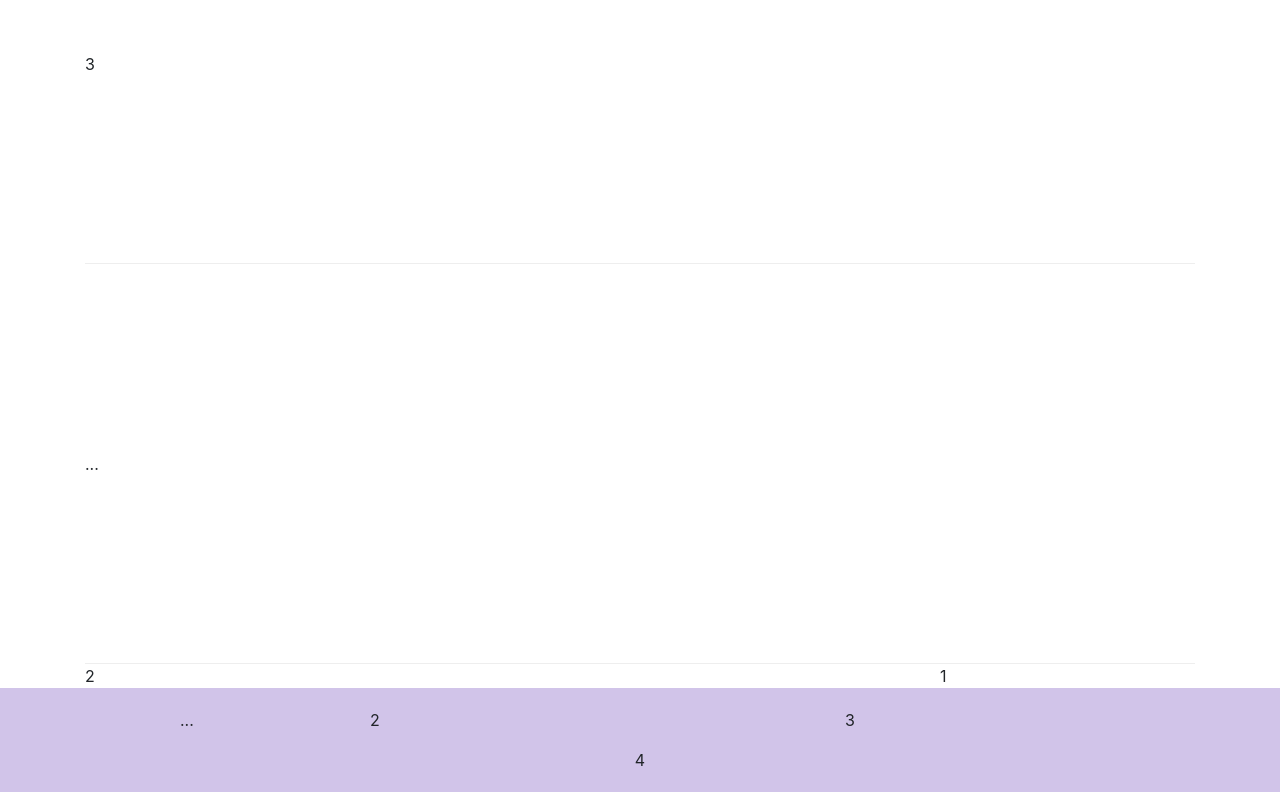
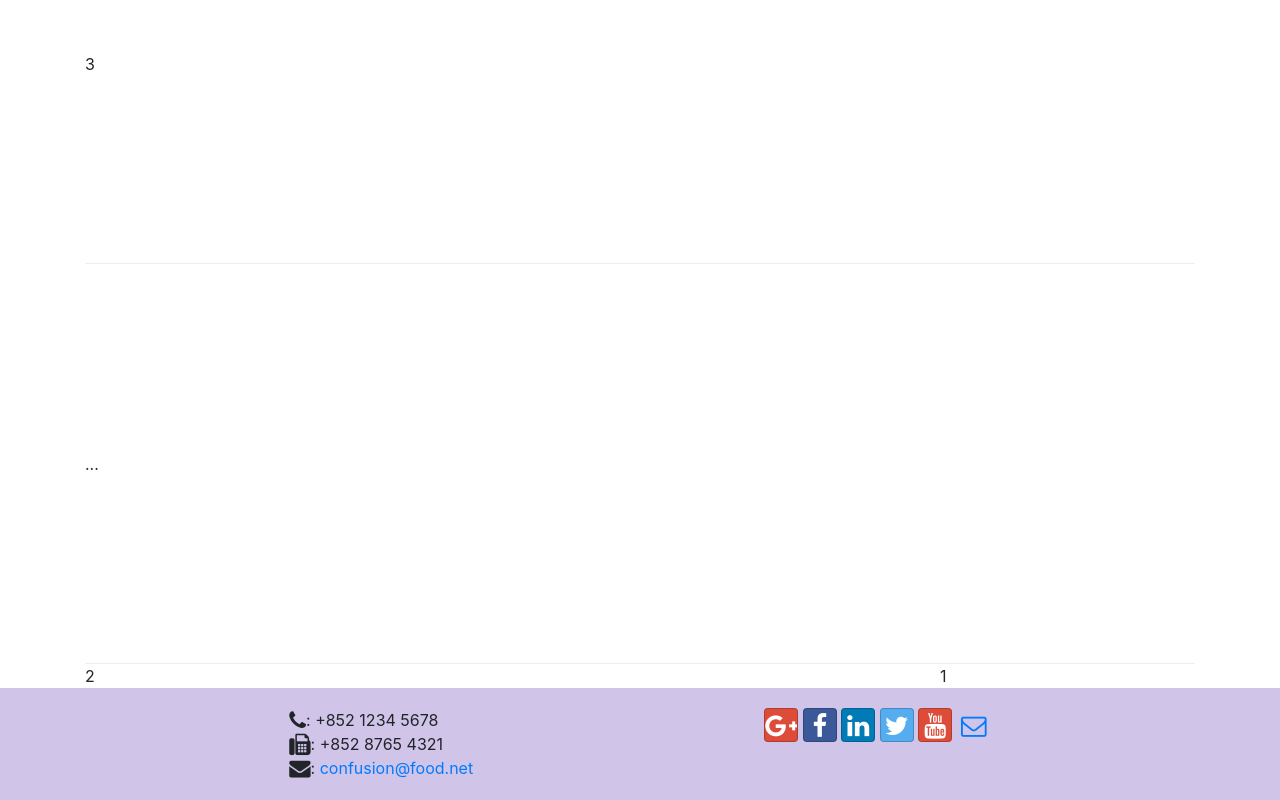
Before and after one commit to LiuSimbo/DoExersice, a website: page index.html in a window 1280 px wide. Shown: the part 790-1590 px from the top of the page. Drawn offline with nearby package versions, Linux system fonts and the light colour scheme.

Commit message:
Icon Fonts

```diff
--- a/index.html
+++ b/index.html
@@ -1,13 +1,23 @@
 <!DOCTYPE html>
 <html lang="en">
-
   <head>
     <meta charset="UTF-8" />
     <meta http-equiv="X-UA-Compatible" content="IE=edge" />
     <meta name="viewport" content="width=device-width, initial-scale=1.0" />
     <title>Home</title>
-    <link rel="stylesheet" href="node_modules/bootstrap/dist/css/bootstrap.min.css"/>
+    <link
+      rel="stylesheet"
+      href="node_modules/bootstrap/dist/css/bootstrap.min.css"
+    />
     <link rel="stylesheet" href="CSS/style.css" />
+    <link
+      rel="stylesheet"
+      href="node_modules/font-awesome/css/font-awesome.min.css"
+    />
+    <link
+      rel="stylesheet"
+      href="node_modules/bootstrap-social/bootstrap-social.css"
+    />
   </head>
 
   <body>
@@ -19,16 +29,24 @@
               <a class="navbar-brand" href="#">Ristorante Con Fusion</a>
               <ul class="navbar-nav mr-auto">
                 <li class="nav-item active">
-                  <a class="nav-link" href="#">Home</a>
+                  <a class="nav-link" href="#"
+                    ><span class="fa fa-home fa-lg"></span> Home</a
+                  >
                 </li>
                 <li class="nav-item">
-                  <a class="nav-link" href="./aboutus.html">About</a>
+                  <a class="nav-link" href="./aboutus.html"
+                    ><span class="fa fa-info fa-lg"></span> About</a
+                  >
                 </li>
                 <li class="nav-item">
-                  <a class="nav-link" href="#">Menu</a>
+                  <a class="nav-link" href="#"
+                    ><span class="fa fa-list fa-lg"></span> Menu</a
+                  >
                 </li>
                 <li class="nav-item">
-                  <a class="nav-link" href="#">Contact</a>
+                  <a class="nav-link" href="#"
+                    ><span class="fa fa-address-card fa-lg"></span> Contact</a
+                  >
                 </li>
               </ul>
             </div>
@@ -78,17 +96,41 @@
     <footer class="footer">
       <div class="container">
         <div class="row justify-content-center">
-          <div class="col-4 offset-1 col-sm-2">
-            <ul class="list-unstyled">
-              ...
-            </ul>
+
+
+          <div class="col-7 col-sm-5">
+            <i class="fa fa-phone fa-lg"></i>: +852 1234 5678<br />
+            <i class="fa fa-fax fa-lg"></i>: +852 8765 4321<br />
+            <i class="fa fa-envelope fa-lg"></i>:
+            <a href="mailto:confusion@food.net">confusion@food.net</a>
           </div>
 
-          <div class="col-7 col-sm-5">2</div>
-
-          <div class="col-12 col-sm-4 align-items-center">3</div>
-
-          <div class="col-auto text-center">4</div>
+          <div class="col-auto text-center">
+            <a class="btn btn-social-icon btn-google" href="http://google.com/+"
+              ><i class="fa fa-google-plus"></i
+            ></a>
+            <a
+              class="btn btn-social-icon btn-facebook"
+              href="http://www.facebook.com/profile.php?id="
+              ><i class="fa fa-facebook"></i
+            ></a>
+            <a
+              class="btn btn-social-icon btn-linkedin"
+              href="http://www.linkedin.com/in/"
+              ><i class="fa fa-linkedin"></i
+            ></a>
+            <a
+              class="btn btn-social-icon btn-twitter"
+              href="http://twitter.com/"
+              ><i class="fa fa-twitter"></i
+            ></a>
+            <a class="btn btn-social-icon btn-google" href="http://youtube.com/"
+              ><i class="fa fa-youtube"></i
+            ></a>
+            <a class="btn btn-social-icon" href="mailto:"
+              ><i class="fa fa-envelope-o"></i
+            ></a>
+          </div>
         </div>
       </div>
     </footer>
--- a/package.json
+++ b/package.json
@@ -17,6 +17,8 @@
   },
   "dependencies": {
     "bootstrap": "^4.0.0",
+    "bootstrap-social": "^5.1.1",
+    "font-awesome": "^4.7.0",
     "install": "^0.13.0",
     "jquery": "^3.3.1",
     "npm": "^9.6.7",
```
Also changed, not shown: aboutus.html (+9 -7 lines), 1 other file.
